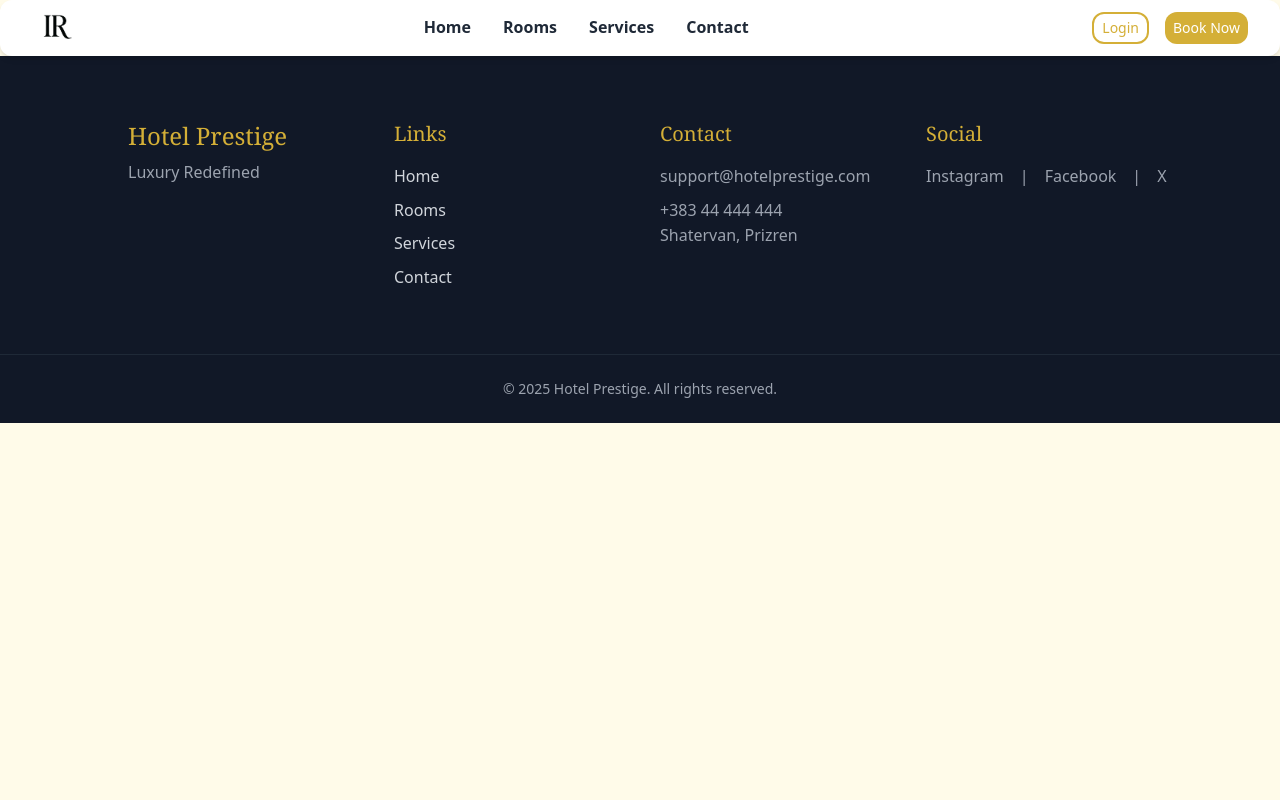
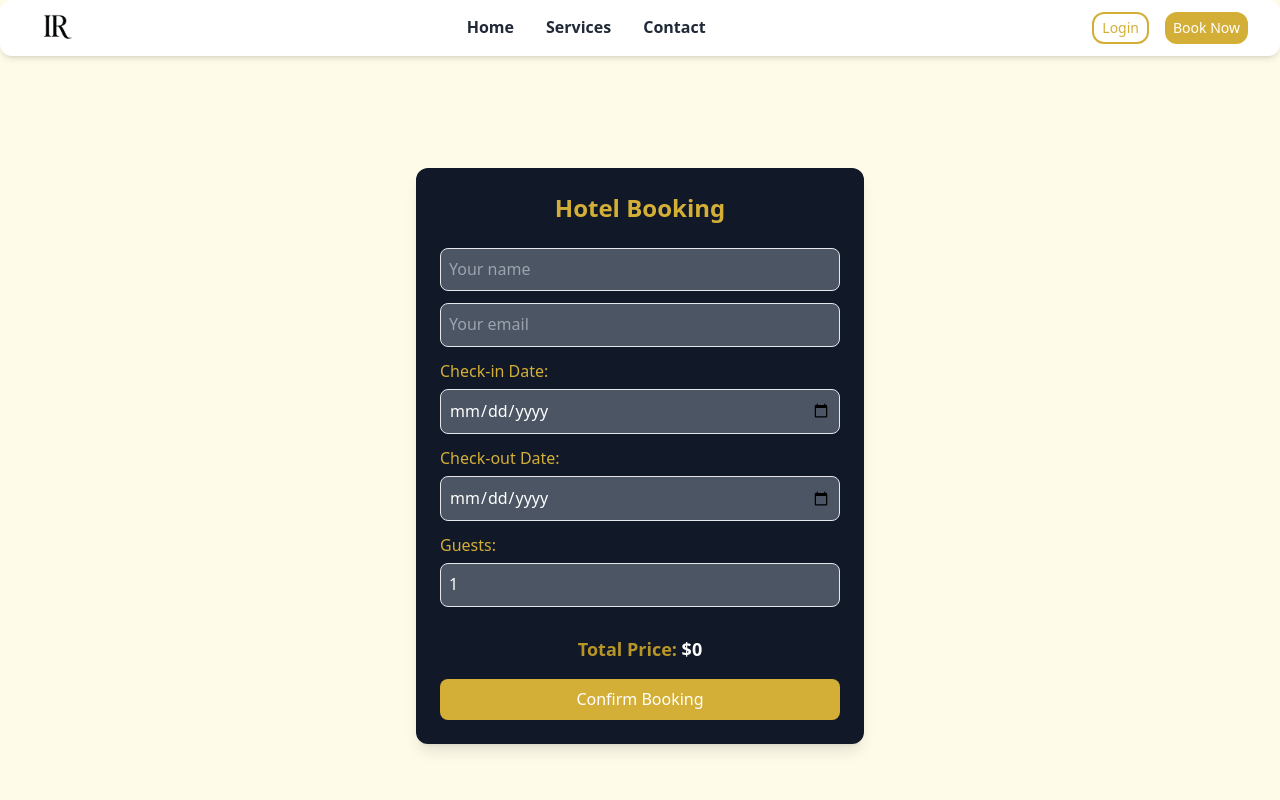
Before and after one commit to inasrami/hotel-prestige, a Vue app: page /bookingpage in a window 1280 px wide. Shown: the top 800 px of the page. Built offline with nearby package versions, Linux system fonts and the light colour scheme.

Commit message:
Implement booking functionality and enhance navigation links

```diff
--- a/src/components/Footer.vue
+++ b/src/components/Footer.vue
@@ -10,11 +10,13 @@
         <h4 class="font-serif text-xl text-gold mb-4">Links</h4>
         <ul class="space-y-2">
           <li><router-link to="/" class="hover:text-white transition">Home</router-link></li>
-          <li><a href="#rooms" class="hover:text-white transition">Rooms</a></li>
+          <li v-if="route.path === '/'">
+            <a href="#rooms" class="hover:text-white transition">Rooms</a>
+          </li>
           <li>
             <router-link to="/services" class="hover:text-white transition">Services</router-link>
           </li>
-          <li><a href="#contact" class="hover:text-white transition">Contact</a></li>
+          <li><a href="/contact" class="hover:text-white transition">Contact</a></li>
         </ul>
       </div>
 
@@ -46,3 +48,9 @@
     </div>
   </footer>
 </template>
+<script setup>
+import { useRouter, useRoute } from 'vue-router'
+
+const router = useRouter()
+const route = useRoute()
+</script>
--- a/src/components/Navbar.vue
+++ b/src/components/Navbar.vue
@@ -5,7 +5,7 @@
     <img src="/images/logo.png" alt="Hotel Logo" class="h-12" />
     <ul class="hidden md:flex gap-8 font-semibold">
       <li><router-link to="/" class="hover:text-gold">Home</router-link></li>
-      <li><a href="#rooms" class="hover:text-gold">Rooms</a></li>
+      <li v-if="route.path === '/'"><a href="#rooms" class="hover:text-gold">Rooms</a></li>
       <li><router-link to="/services" class="hover:text-gold">Services</router-link></li>
       <li><router-link to="/contact" class="hover:text-gold">Contact</router-link></li>
     </ul>
@@ -15,9 +15,22 @@
       >
         Login
       </button>
-      <button class="px-2 py-1 bg-gold text-white rounded-xl hover:bg-darkgold transition text-sm">
+      <button
+        @click="goToBooking"
+        class="px-2 py-1 bg-gold text-white rounded-xl hover:bg-darkgold transition text-sm"
+      >
         Book Now
       </button>
     </div>
   </nav>
 </template>
+<script setup>
+import { useRouter, useRoute } from 'vue-router'
+
+const router = useRouter()
+const route = useRoute()
+
+function goToBooking() {
+  router.push('/bookingpage')
+}
+</script>
--- a/src/components/Rooms.vue
+++ b/src/components/Rooms.vue
@@ -17,7 +17,7 @@
         <h3 class="text-xl font-serif mt-4">{{ room.title }}</h3>
         <p class="text-gray-600 px-4 py-2 mb-14">{{ room.desc }}</p>
         <button
-          class="w-full py-3 absolute bottom-0 left-0 bg-gold text-white hover:bg-darkgold transition rounded-xl"
+          class="absolute bottom-2 left-1/2 transform -translate-x-1/2 w-[95%] py-3 bg-gold text-white hover:bg-darkgold transition rounded-xl"
         >
           Book Now
         </button>
--- a/src/router/index.js
+++ b/src/router/index.js
@@ -2,16 +2,21 @@ import { createRouter, createWebHistory } from 'vue-router'
 import Home from '../views/Home.vue'
 import Services from '../views/Services.vue'
 import Contact from '@/views/Contact.vue'
+import BookingPage from '@/views/BookingPage.vue'
 
 const routes = [
   { path: '/', component: Home },
   { path: '/services', component: Services },
   { path: '/contact', component: Contact },
+  { path: '/bookingpage', component: BookingPage },
 ]
 
 const router = createRouter({
   history: createWebHistory(),
   routes,
+  scrollBehavior(to, from, savedPosition) {
+    return { top: 0 }
+  },
 })
 
 export default router
--- /dev/null
+++ b/src/views/BookingPage.vue
@@ -0,0 +1,106 @@
+<template>
+  <div class="min-h-screen flex items-center justify-center bg-cream p-6">
+    <div data-aos="zoom-in" class="w-full max-w-md bg-gray-900 rounded-xl shadow-lg p-6">
+      <h1 class="text-2xl font-bold mb-6 text-gold text-center">Hotel Booking</h1>
+
+      <!-- Name -->
+      <input
+        v-model="name"
+        type="text"
+        placeholder="Your name"
+        class="w-full border rounded-lg p-2 mb-3 bg-gray-600 focus:ring-2 focus:ring-gold text-white"
+      />
+
+      <!-- Email -->
+      <input
+        v-model="email"
+        type="email"
+        placeholder="Your email"
+        class="w-full border rounded-lg p-2 mb-3 bg-gray-600 focus:ring-2 focus:ring-gold text-white"
+      />
+
+      <!-- Check-in / Check-out -->
+      <label class="block text-gold mb-1">Check-in Date:</label>
+      <input
+        v-model="checkIn"
+        type="date"
+        class="w-full border rounded-lg p-2 mb-3 bg-gray-600 focus:ring-2 focus:ring-gold text-white"
+      />
+
+      <label class="block text-gold mb-1">Check-out Date:</label>
+      <input
+        v-model="checkOut"
+        type="date"
+        class="w-full border rounded-lg p-2 mb-3 bg-gray-600 focus:ring-2 focus:ring-gold text-white"
+      />
+
+      <!-- Guests -->
+      <label class="block text-gold mb-1">Guests:</label>
+      <input
+        v-model.number="guests"
+        type="number"
+        min="1"
+        class="w-full border rounded-lg p-2 mb-3 bg-gray-600 focus:ring-2 focus:ring-gold text-white"
+      />
+
+      <!-- Price Display -->
+      <p class="mt-4 text-lg font-semibold text-darkgold text-center">
+        Total Price: <span class="text-white">${{ totalPrice }}</span>
+      </p>
+
+      <!-- Error -->
+      <p v-if="error" class="text-red-500 text-center mt-2">{{ error }}</p>
+
+      <!-- Submit -->
+      <button
+        @click="submitBooking"
+        class="w-full bg-gold text-white py-2 rounded-lg mt-4 hover:bg-darkgold"
+      >
+        Confirm Booking
+      </button>
+    </div>
+  </div>
+</template>
+
+<script setup>
+import { ref, computed } from 'vue'
+
+const name = ref('')
+const email = ref('')
+const checkIn = ref('')
+const checkOut = ref('')
+const guests = ref(1)
+const error = ref('')
+
+const pricePerNight = 80
+
+// Calculate number of nights
+const nights = computed(() => {
+  if (!checkIn.value || !checkOut.value) return 0
+  const inDate = new Date(checkIn.value)
+  const outDate = new Date(checkOut.value)
+  const diff = (outDate - inDate) / (1000 * 60 * 60 * 24)
+  return diff > 0 ? diff : 0
+})
+
+// Calculate total price
+const totalPrice = computed(() => guests.value * nights.value * pricePerNight)
+
+// Form submission
+function submitBooking() {
+  if (!name.value || !email.value || !checkIn.value || !checkOut.value) {
+    error.value = 'Please fill out all fields.'
+    return
+  }
+
+  if (nights.value === 0) {
+    error.value = 'Check-out must be after check-in.'
+    return
+  }
+
+  error.value = ''
+  alert(`Booking confirmed for ${guests.value} guest(s).
+  Stay: ${nights.value} night(s).
+  Total: $${totalPrice.value}`)
+}
+</script>
--- a/src/views/Contact.vue
+++ b/src/views/Contact.vue
@@ -4,7 +4,7 @@
     style="background-image: url('/images/hotelroom.jpg')"
   ></div> -->
   <div class="min-h-screen relative z-10 grid place-items-center p-6">
-    <div class="w-full max-w-lg bg-stone-100 rounded-2xl shadow-xl p-8">
+    <div class="w-full max-w-lg bg-gray-900 rounded-2xl shadow-xl p-8">
       <h2 class="text-2xl font-bold text-gold mb-6 text-center">Contact Us</h2>
 
       <form @submit.prevent="submitForm" class="space-y-5">
@@ -16,7 +16,7 @@
             type="text"
             id="name"
             placeholder="Enter your name"
-            class="w-full px-4 py-3 border rounded-xl focus:ring-2 focus:ring-gold focus:outline-none transition"
+            class="w-full px-4 py-3 border rounded-xl bg-gray-600 focus:ring-2 focus:ring-gold focus:outline-none transition"
             required
           />
         </div>
@@ -29,7 +29,7 @@
             type="email"
             id="email"
             placeholder="Enter your email"
-            class="w-full px-4 py-3 border rounded-xl focus:ring-2 focus:ring-gold focus:outline-none transition"
+            class="w-full px-4 py-3 border rounded-xl bg-gray-600 focus:ring-2 focus:ring-gold focus:outline-none transition"
             required
           />
         </div>
@@ -42,7 +42,7 @@
             id="message"
             rows="4"
             placeholder="Write your message..."
-            class="w-full px-4 py-3 border rounded-xl focus:ring-2 focus:ring-gold focus:outline-none transition resize-none"
+            class="w-full px-4 py-3 border rounded-xl bg-gray-600 focus:ring-2 focus:ring-gold focus:outline-none transition resize-none"
             required
           ></textarea>
         </div>
--- a/src/views/Services.vue
+++ b/src/views/Services.vue
@@ -10,12 +10,20 @@
       <div class="cta-content">
         <h2>Ready to Experience Luxury?</h2>
         <p>Book your stay and discover the exceptional service that sets Hotel Prestige apart.</p>
-        <button class="btn-gold btn-large text-white">Book Your Stay</button>
+        <button @click="goToBooking" class="btn-gold btn-large text-white">Book Your Stay</button>
       </div>
     </section>
   </div>
 </template>
+<script setup>
+import { useRouter } from 'vue-router'
 
+const router = useRouter()
+
+function goToBooking() {
+  router.push('/bookingpage')
+}
+</script>
 <script>
 import Navbar from '../components/Navbar.vue'
 import ServicesGrid from '../components/ServicesGrid.vue'
```
